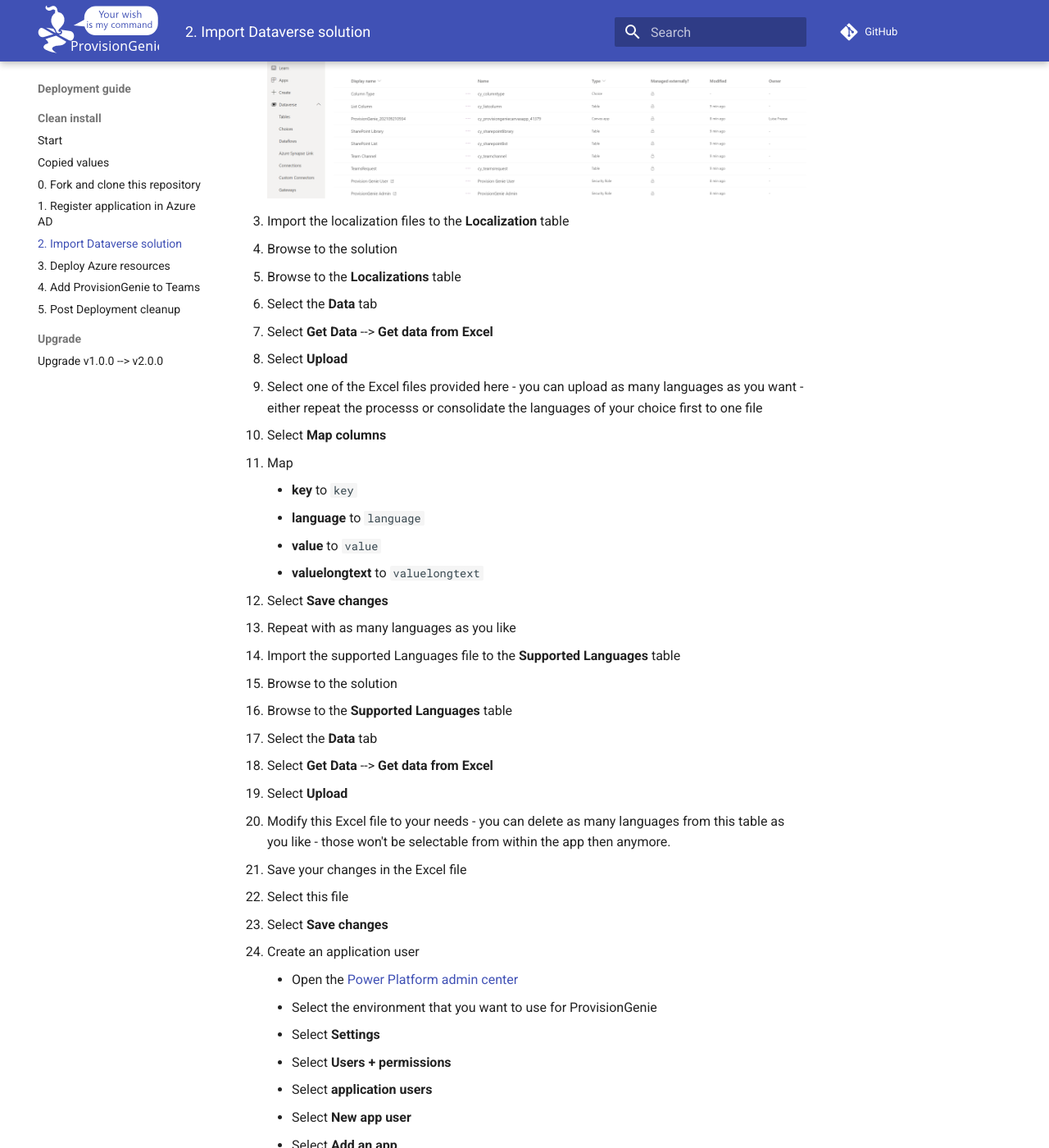
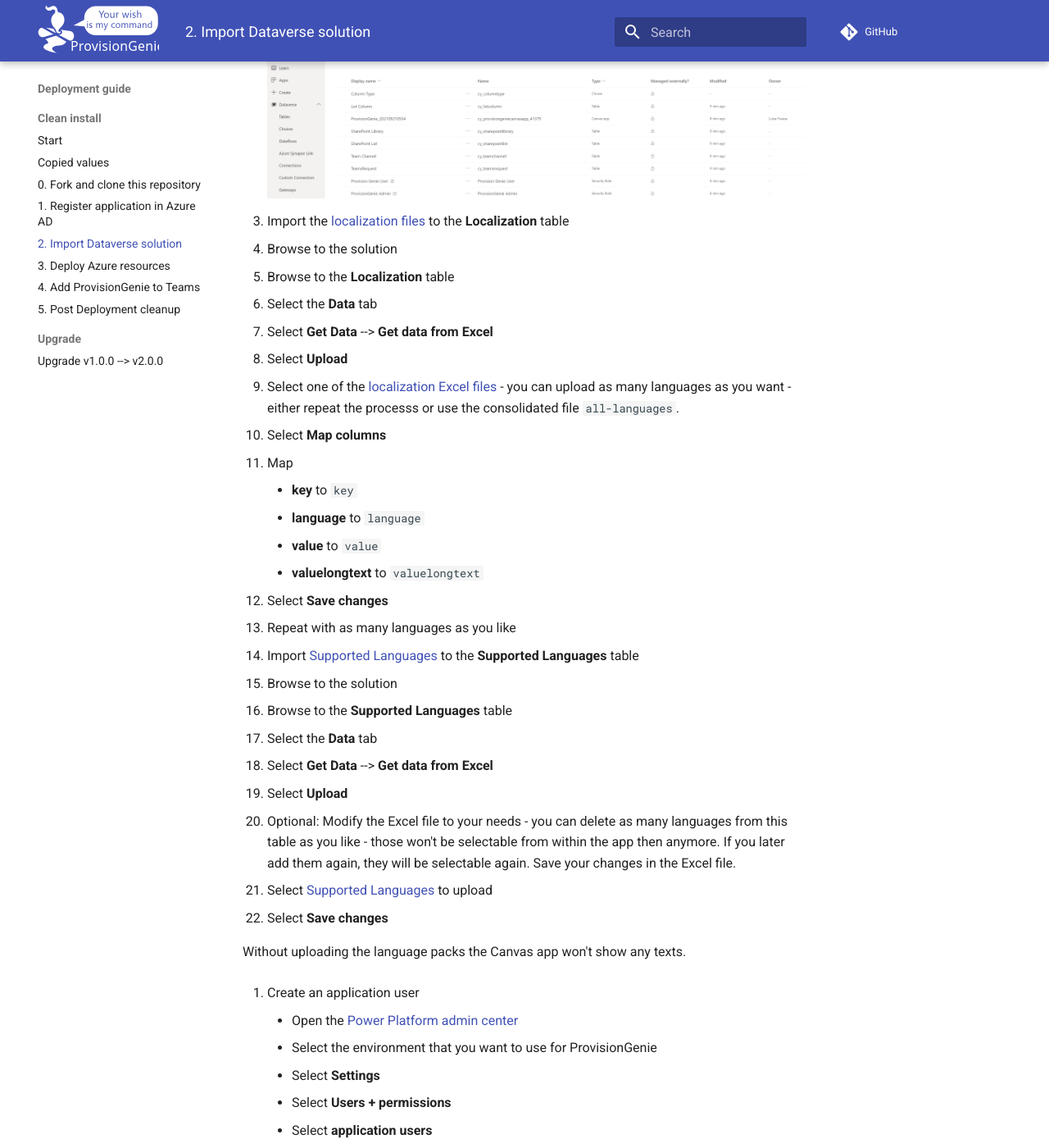
Before and after one commit to ProvisionGenie/ProvisionGenie, an MkDocs documentation site: the page built from Docs/docs/deploymentguide/2-importsolution.md, in a window 1280 px wide and 1400 px high, scrolled down 1051 px. Shown: the whole window at 82% size. Built offline with MkDocs 1.6.1 and Material for MkDocs 9.7.7, drawn with Linux system fonts in a browser that asks for light colours; comment, search, counter and statistics services are not loaded.

Commit message:
uploads language packs for 11 languages

```diff
--- a/Docs/docs/deploymentguide/2-importsolution.md
+++ b/Docs/docs/deploymentguide/2-importsolution.md
@@ -24,13 +24,13 @@
 
     ![Solution](../media/deploymentguide/2-importsolution/PowerAppsSolution.png)
 
-3. Import the localization files to the **Localization** table
+3. Import the [localization files](Deployment\Solution\localization) to the **Localization** table
    - Browse to the solution
-   - Browse to the **Localizations** table
+   - Browse to the **Localization** table
    - Select the **Data** tab
    - Select **Get Data** --> **Get data from Excel**
    - Select **Upload**
-   - Select one of the Excel files provided here - you can upload as many languages as you want - either repeat the processs or consolidate the languages of your choice first to one file
+   - Select one of the [localization Excel files](Deployment\Solution\localization) - you can upload as many languages as you want - either repeat the processs or use the consolidated file `all-languages`.
    - Select **Map columns**
    - Map
        - **key** to `key`
@@ -40,18 +40,18 @@
    - Select **Save changes**
    - Repeat with as many languages as you like
 
-4. Import the supported Languages file to the **Supported Languages** table
+4. Import [Supported Languages](Deployment\Solution\localization\SupportedLanguages.xlsx) to the **Supported Languages** table
 
   - Browse to the solution
   - Browse to the **Supported Languages** table
   - Select the **Data** tab
   - Select **Get Data** --> **Get data from Excel**
   - Select **Upload**
-  - Modify this Excel file to your needs - you can delete as many languages from this table as you like - those won't be selectable from within the app then anymore.
-  - Save your changes in the Excel file
-  - Select this file
+  - Optional: Modify the Excel file to your needs - you can delete as many languages from this table as you like - those won't be selectable from within the app then anymore. If you later add them again, they will be selectable again. Save your changes in the Excel file.
+  - Select [Supported Languages](Deployment\Solution\localization\SupportedLanguages.xlsx) to upload
   - Select **Save changes**
 
+Without uploading the language packs the Canvas app won't show any texts.
 
 5. Create an application user
 
```
